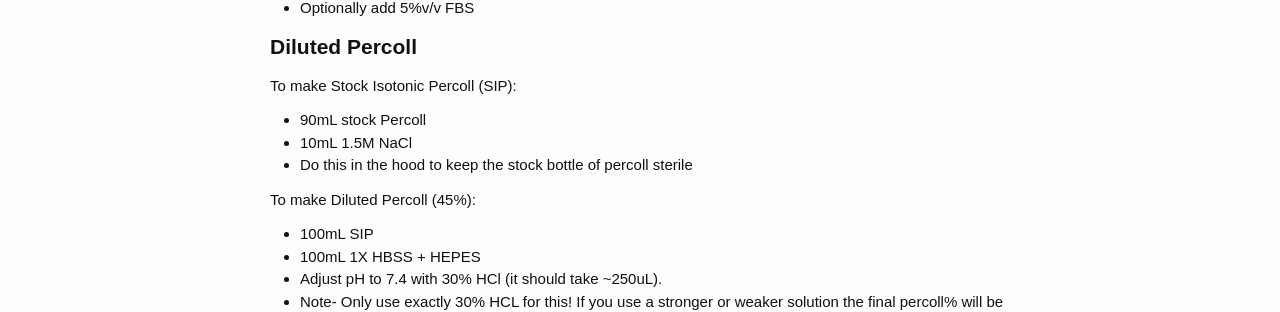
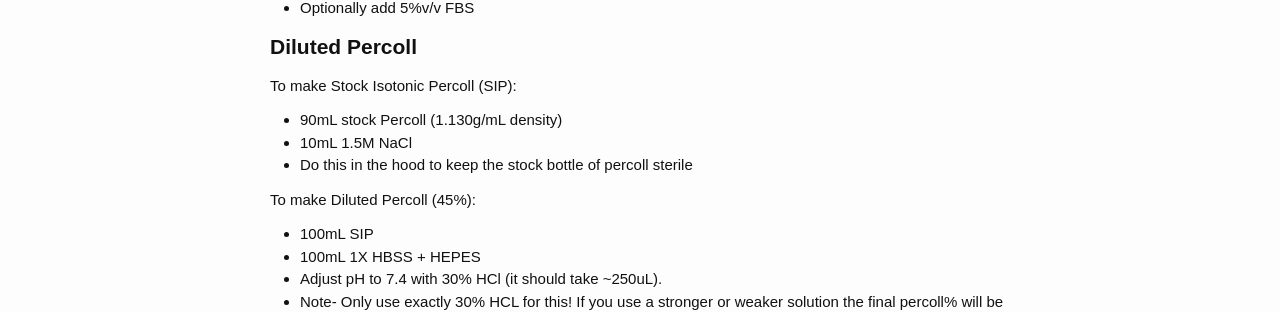
Before and after one commit to aduffy70/Protocols, a Jekyll site: the page built from Turkey_liver_cell_isolation.md, in a window 1280 px wide and 900 px high, scrolled down 2068 px. Shown: the part 458-770 px from the top of the window. Built offline with Jekyll 4.4.1, drawn with Linux system fonts in a browser that asks for light colours; some web fonts are replaced.

Commit message:
Record the density of our percoll stock so we can adjust when we start a new bottle.

```diff
--- a/Turkey_liver_cell_isolation.md
+++ b/Turkey_liver_cell_isolation.md
@@ -99,7 +99,7 @@ Supplemented media needed = 0.01 * Volume of supernatant / 0.20
 
 ## Diluted Percoll
 To make Stock Isotonic Percoll (SIP):
-  * 90mL stock Percoll
+  * 90mL stock Percoll (1.130g/mL density)
   * 10mL 1.5M NaCl
   * Do this in the hood to keep the stock bottle of percoll sterile
 
```
